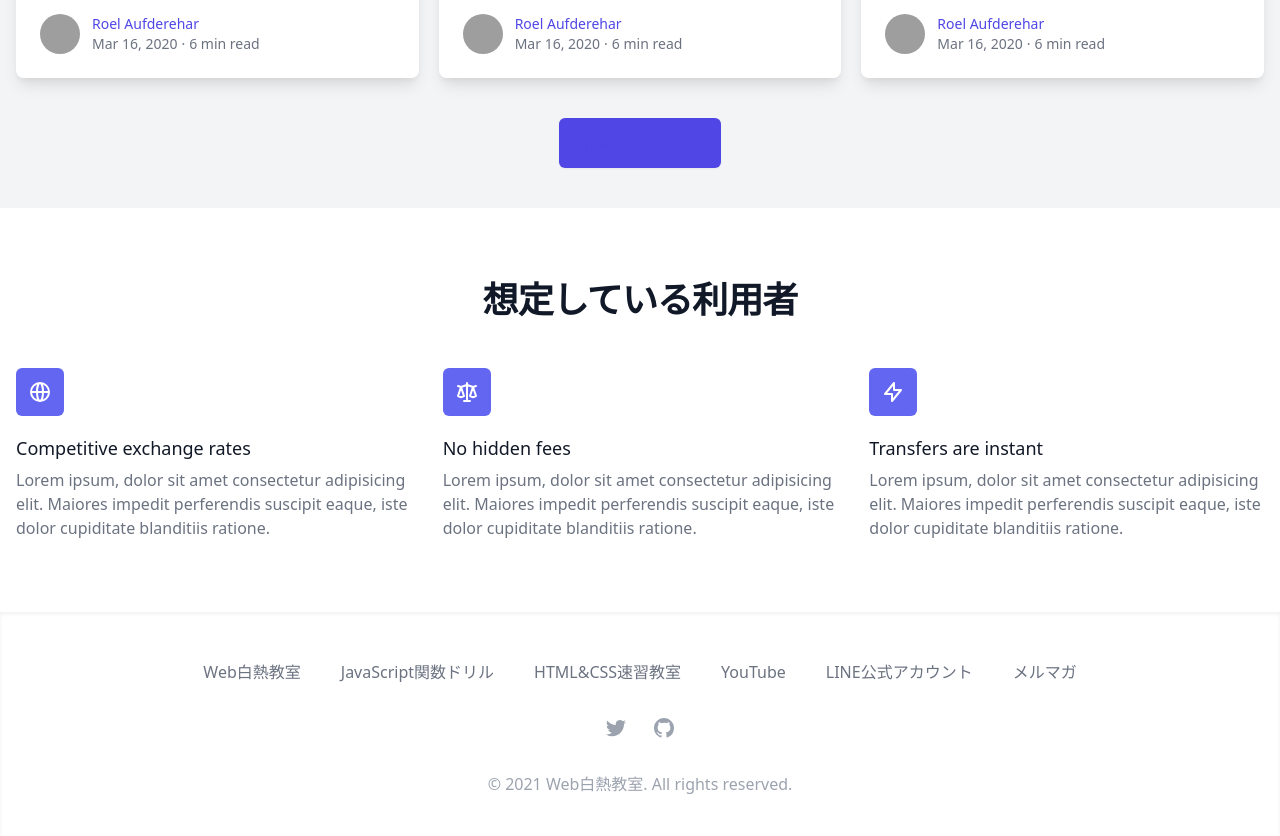
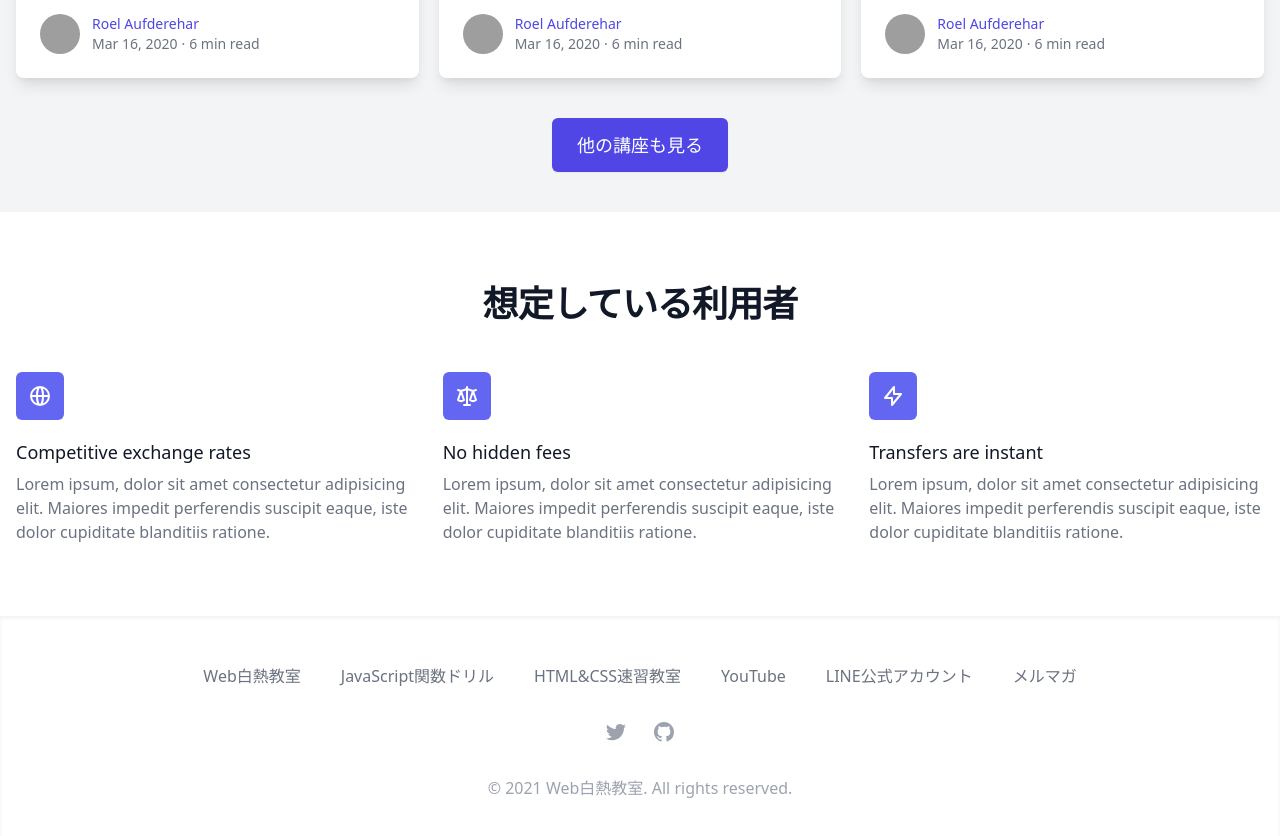
Before and after one commit to tsuyopon-xyz/headless-fb-next-lms-for-students, a Next.js app: page / in a window 1280 px wide. Shown: the part 1180-2016 px from the top of the page. Built offline with nearby package versions, Linux system fonts and the light colour scheme; grey boxes are pictures that could not be loaded.

Commit message:
Modified lesson slug in dummy data and style button text color in top page

```diff
--- a/src/data/courses.ts
+++ b/src/data/courses.ts
@@ -37,9 +37,9 @@ export const DUMMY_COURSE_SECTIONS: CourseSection[] = Array.from({
     lessons: Array.from({ length: 5 }).map((_, i) => {
       const lessonNumber = i + 1;
       return {
-        id: 'lesson-id-' + lessonNumber,
+        id: `lesson-id-${sectionNumber}-${lessonNumber}`,
         title: 'レッスン' + lessonNumber,
-        slug: 'lesson-' + lessonNumber,
+        slug: `lesson-slug-${sectionNumber}-${lessonNumber}`,
         completionMinutes: 5 + i,
 
         // iframeを想定
--- a/src/pages/courses/[course-slug]/lessons/[lesson-slug].tsx
+++ b/src/pages/courses/[course-slug]/lessons/[lesson-slug].tsx
@@ -29,7 +29,7 @@ const LessonPage: React.VFC<Props> = ({ course = DUMMY_SINGLE_COURSE }) => {
         <div className="lg:col-start-1 lg:col-span-2">
           {lesson.embeddedHTML ? (
             <div
-              className="aspect-w-1 aspect-h-1 mb-10"
+              className="aspect-w-16 aspect-h-9 mb-10"
               dangerouslySetInnerHTML={{ __html: lesson.embeddedHTML }}
             ></div>
           ) : null}
--- a/src/pages/index.tsx
+++ b/src/pages/index.tsx
@@ -86,7 +86,9 @@ const ThreeCoursesSection: VFC = () => {
         </div>
         <div className="flex justify-center mt-10">
           <Button size="3lg">
-            <Link href="/courses">他の講座も見る</Link>
+            <Link href="/courses">
+              <a className="text-white text-lg">他の講座も見る</a>
+            </Link>
           </Button>
         </div>
       </div>
```
